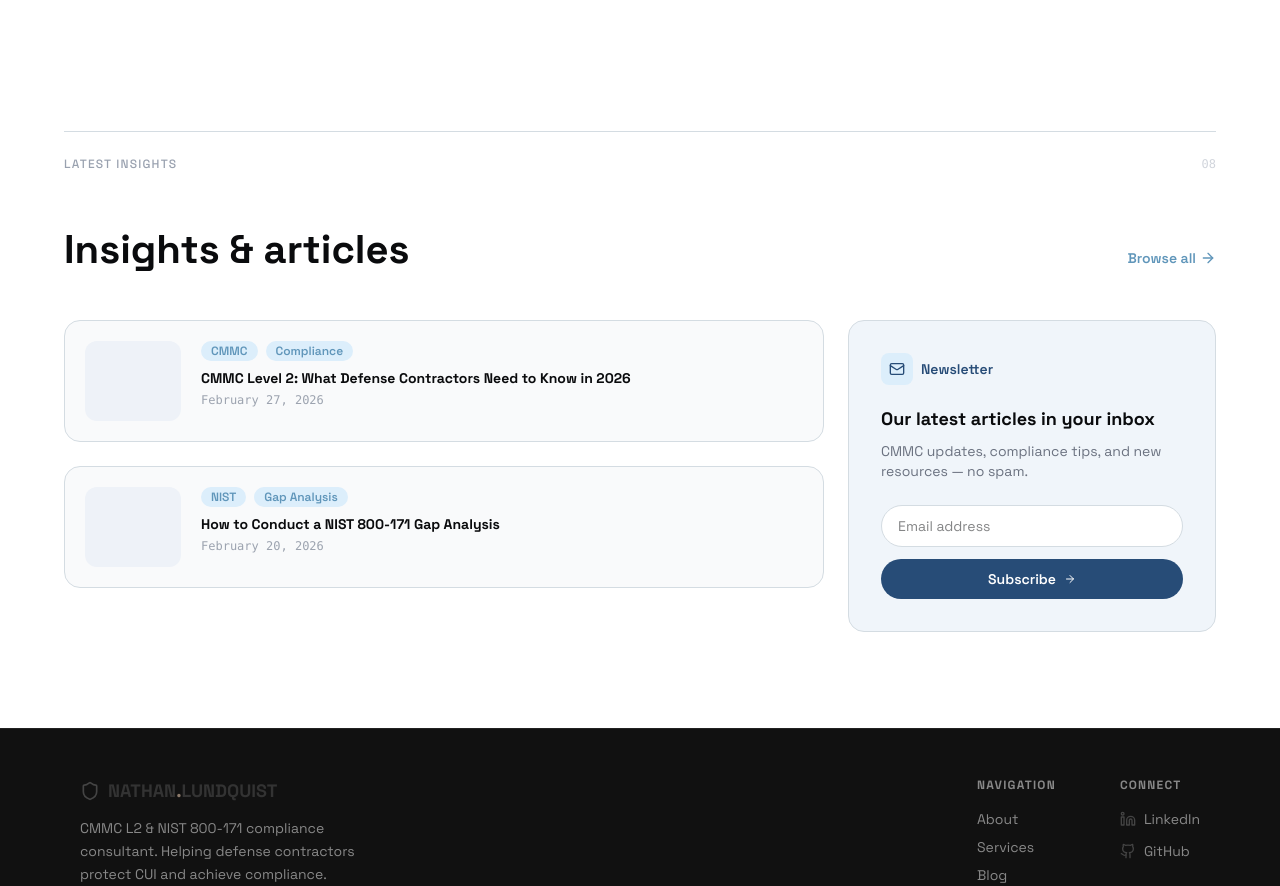
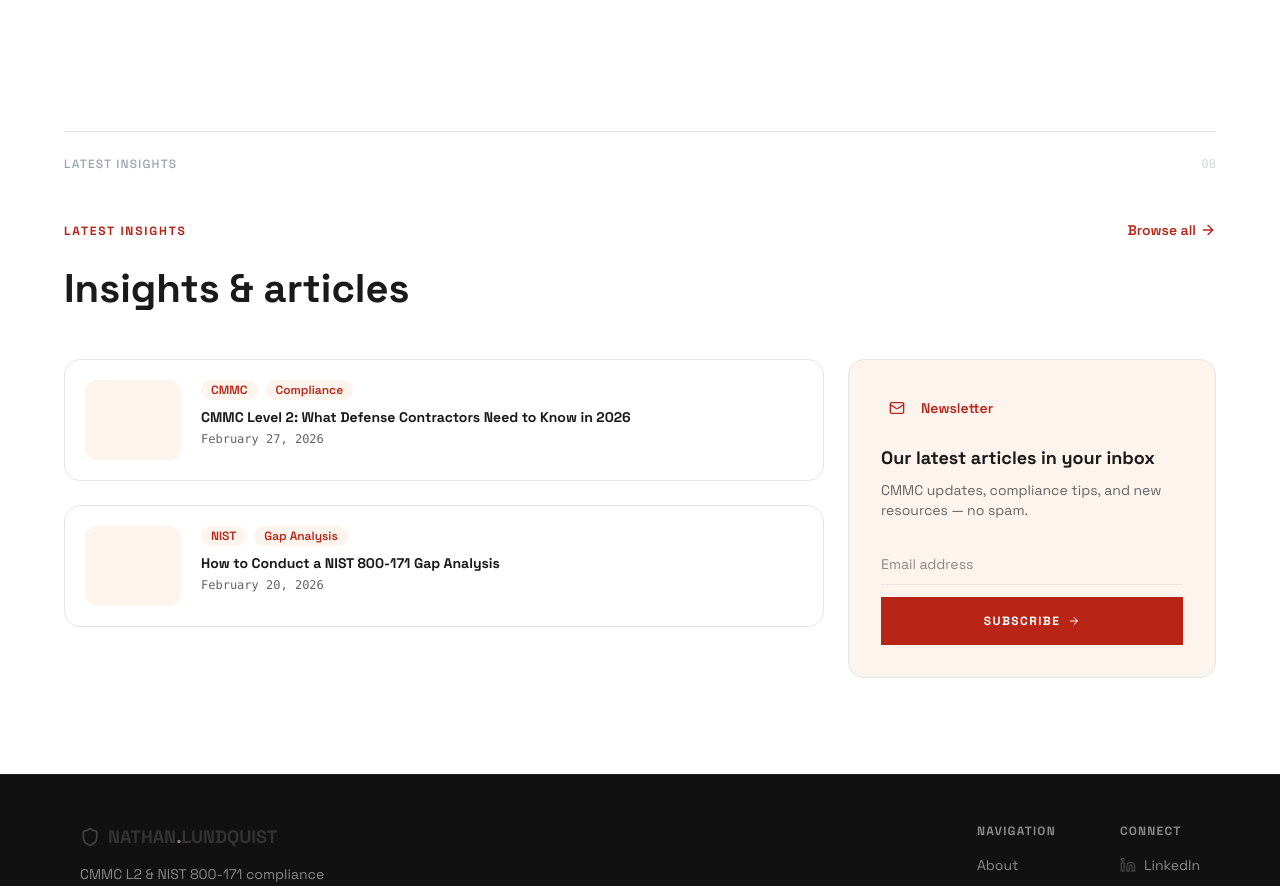
Before and after one commit to Nathan-Lundquist/nathan-site, a Next.js app: page / in a window 1280 px wide. Shown: the part 5820-6706 px from the top of the page. Built offline with nearby package versions, Linux system fonts and the light colour scheme.

Commit message:
feat: update BlogNewsletterClient — Vexel red/cream palette

```diff
--- a/src/components/BlogNewsletterClient.tsx
+++ b/src/components/BlogNewsletterClient.tsx
@@ -11,22 +11,22 @@ function NewsletterCard() {
   return (
     <div
       className="rounded-2xl p-8 flex flex-col h-full"
-      style={{ backgroundColor: '#F0F5FA', border: '1px solid #D4DCE2' }}
+      style={{ backgroundColor: '#FEF4EE', border: '1px solid #E5E5E5' }}
     >
       <div className="flex items-center gap-2 mb-5">
-        <div className="w-8 h-8 rounded-lg flex items-center justify-center" style={{ backgroundColor: '#DCEEFB' }}>
-          <Mail className="w-4 h-4" style={{ color: '#274C77' }} />
+        <div className="w-8 h-8 rounded-lg flex items-center justify-center" style={{ backgroundColor: '#FEF4EE' }}>
+          <Mail className="w-4 h-4" style={{ color: '#B82416' }} />
         </div>
-        <span className="text-sm font-semibold" style={{ color: '#274C77' }}>Newsletter</span>
+        <span className="text-sm font-semibold" style={{ color: '#B82416' }}>Newsletter</span>
       </div>
-      <h3 className="font-black text-lg mb-2" style={{ color: '#0A0B0D' }}>
+      <h3 className="font-black text-lg mb-2" style={{ color: '#1A1A1A' }}>
         Our latest articles in your inbox
       </h3>
-      <p className="text-sm mb-6 flex-1" style={{ color: '#6B7280' }}>
+      <p className="text-sm mb-6 flex-1" style={{ color: '#646464' }}>
         CMMC updates, compliance tips, and new resources — no spam.
       </p>
       {submitted ? (
-        <p className="text-sm font-semibold" style={{ color: '#274C77' }}>Thanks! You&apos;re on the list.</p>
+        <p className="text-sm font-semibold" style={{ color: '#B82416' }}>Thanks! You&apos;re on the list.</p>
       ) : (
         <form
           onSubmit={(e) => { e.preventDefault(); setSubmitted(true) }}
@@ -38,16 +38,15 @@ function NewsletterCard() {
             placeholder="Email address"
             value={email}
             onChange={(e) => setEmail(e.target.value)}
-            className="w-full px-4 py-2.5 text-sm rounded-full outline-none focus:ring-2 focus:ring-[#6096BA]"
+            className="w-full px-0 py-2.5 text-sm outline-none bg-transparent"
             style={{
-              backgroundColor: '#FFFFFF',
-              border: '1px solid #D4DCE2',
-              color: '#0A0B0D',
+              borderBottom: '1px solid #E5E5E5',
+              color: '#1A1A1A',
             }}
           />
           <button
             type="submit"
-            className="w-full px-5 py-2.5 rounded-full font-semibold text-sm flex items-center justify-center gap-2 bg-[#274C77] text-white transition-opacity hover:opacity-80"
+            className="btn-primary w-full flex items-center justify-center gap-2"
           >
             Subscribe <ArrowRight className="w-3 h-3" />
           </button>
@@ -62,17 +61,20 @@ export default function BlogNewsletterClient({ posts }: { posts: BlogPost[] }) {
     <section className="py-24 px-6" style={{ backgroundColor: '#FFFFFF' }}>
       <div className="max-w-6xl mx-auto">
         {/* Section divider */}
-        <div className="flex justify-between items-center pt-6 mb-12" style={{ borderTop: '1px solid #D4DCE2' }}>
+        <div className="flex justify-between items-center pt-6 mb-12" style={{ borderTop: '1px solid #E5E5E5' }}>
           <span className="text-xs uppercase tracking-widest font-medium text-gray-400">Latest insights</span>
           <span className="font-mono text-xs text-gray-300">08</span>
         </div>
 
         {/* Heading row */}
         <div className="flex items-baseline justify-between mb-10">
-          <h2 className="font-black" style={{ fontSize: 'clamp(1.75rem, 3.5vw, 2.5rem)', color: '#0A0B0D' }}>
-            Insights &amp; articles
-          </h2>
-          <Link href="/blog" className="flex items-center gap-1 text-sm font-semibold transition-opacity hover:opacity-70" style={{ color: '#6096BA' }}>
+          <div>
+            <p className="section-label">Latest Insights</p>
+            <h2 className="font-black" style={{ fontSize: 'clamp(1.75rem, 3.5vw, 2.5rem)', color: '#1A1A1A' }}>
+              Insights &amp; articles
+            </h2>
+          </div>
+          <Link href="/blog" className="flex items-center gap-1 text-sm font-semibold transition-opacity hover:opacity-70" style={{ color: '#B82416' }}>
             Browse all <ArrowRight className="w-4 h-4" />
           </Link>
         </div>
@@ -82,32 +84,32 @@ export default function BlogNewsletterClient({ posts }: { posts: BlogPost[] }) {
           {/* Left 2/3: blog posts stacked */}
           <div className="md:col-span-2 space-y-6">
             {posts.length === 0 ? (
-              <p className="text-sm" style={{ color: '#8B8C89' }}>No posts yet.</p>
+              <p className="text-sm" style={{ color: '#646464' }}>No posts yet.</p>
             ) : posts.map((post) => (
               <Link
                 key={post.slug}
                 href={`/blog/${post.slug}`}
                 className="flex gap-5 p-5 rounded-2xl transition-opacity hover:opacity-80 group"
-                style={{ backgroundColor: '#F9FAFB', border: '1px solid #D4DCE2' }}
+                style={{ backgroundColor: '#FFFFFF', border: '1px solid #E5E5E5' }}
               >
                 {/* Thumbnail placeholder */}
-                <div className="w-24 h-20 rounded-xl shrink-0" style={{ backgroundColor: '#EEF2F8' }} />
+                <div className="w-24 h-20 rounded-xl shrink-0" style={{ backgroundColor: '#FEF4EE' }} />
                 <div className="flex-1 min-w-0">
                   <div className="flex flex-wrap gap-2 mb-2">
                     {post.tags.slice(0, 2).map((tag) => (
                       <span
                         key={tag}
                         className="px-2.5 py-0.5 rounded-full text-xs font-semibold"
-                        style={{ backgroundColor: '#DCEEFB', color: '#6096BA' }}
+                        style={{ backgroundColor: '#FEF4EE', color: '#B82416' }}
                       >
                         {tag}
                       </span>
                     ))}
                   </div>
-                  <h3 className="font-bold text-sm leading-snug mb-1" style={{ color: '#0A0B0D' }}>
+                  <h3 className="font-bold text-sm leading-snug mb-1" style={{ color: '#1A1A1A' }}>
                     {post.title}
                   </h3>
-                  <p className="text-xs font-mono" style={{ color: '#9CA3AF' }}>
+                  <p className="text-xs font-mono" style={{ color: '#646464' }}>
                     {new Date(post.date).toLocaleDateString('en-US', { year: 'numeric', month: 'long', day: 'numeric' })}
                   </p>
                 </div>
```
